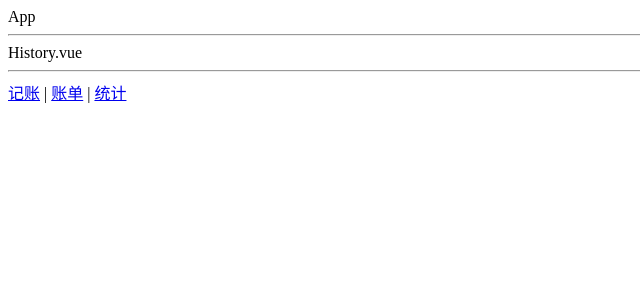
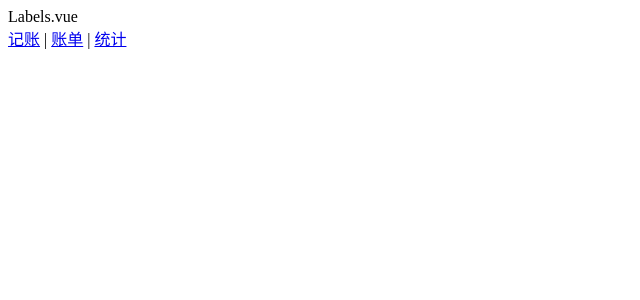
Before and after one commit to Derek-DZ/Accounting-project, a Vue app: page /#/labels in a window 1280 px wide. Shown: the top 300 px of the page, without its empty margins (0-640 px from the left). Built offline with nearby package versions, Linux system fonts and the light colour scheme.

Commit message:
全局conponent ã<Nav/>

```diff
--- a/src/App.vue
+++ b/src/App.vue
@@ -1,16 +1,6 @@
 <template>
   <div>
-    App
-    <hr/>
     <router-view></router-view>
-    <hr/>
-    <div>
-      <router-link to="/money">记账</router-link>
-      |
-      <router-link to="/labels">账单</router-link>
-      |
-      <router-link to="/statistic">统计</router-link>
-    </div>
   </div>
 </template>
 
--- /dev/null
+++ b/src/components/Nav.vue
@@ -0,0 +1,19 @@
+<template>
+  <div>
+    <router-link to="/money">记账</router-link>
+    |
+    <router-link to="/labels">账单</router-link>
+    |
+    <router-link to="/statistic">统计</router-link>
+  </div>
+</template>
+
+<script lang="ts">
+  export default {
+    name: 'Nav'
+  };
+</script>
+
+<style lang="scss" scoped>
+
+</style>
--- a/src/views/Labels.vue
+++ b/src/views/Labels.vue
@@ -1,10 +1,13 @@
 <template>
-  <div>History.vue</div>
+  <div>
+    Labels.vue
+    <Nav></Nav>
+  </div>
 </template>
 
 <script lang="ts">
   export default {
-    name: 'Labels'
+    name: 'Labels',
   };
 </script>
 
--- a/src/views/Money.vue
+++ b/src/views/Money.vue
@@ -1,10 +1,13 @@
 <template>
-  <div>Money.vue</div>
+  <div>
+    Money.vue
+    <Nav></Nav>
+  </div>
 </template>
 
 <script lang="ts">
   export default {
-    name: 'Money'
+    name: 'Money',
   };
 </script>
 
--- a/src/views/Statistic.vue
+++ b/src/views/Statistic.vue
@@ -1,10 +1,13 @@
 <template>
-  <div>Statistic.vue</div>
+  <div>
+    Statistic.vue
+    <Nav></Nav>
+  </div>
 </template>
 
 <script lang="ts">
   export default {
-    name: 'Statistic'
+    name: 'Statistic',
   };
 </script>
 
```
Also changed, not shown: src/main.ts (+10 -7 lines).
